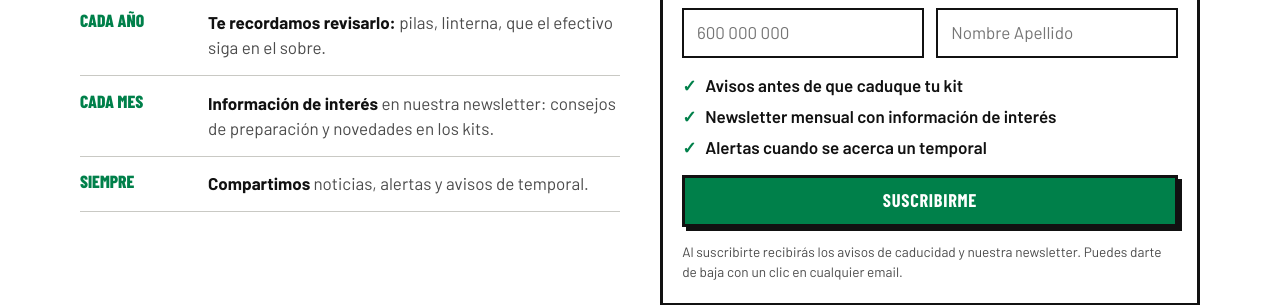
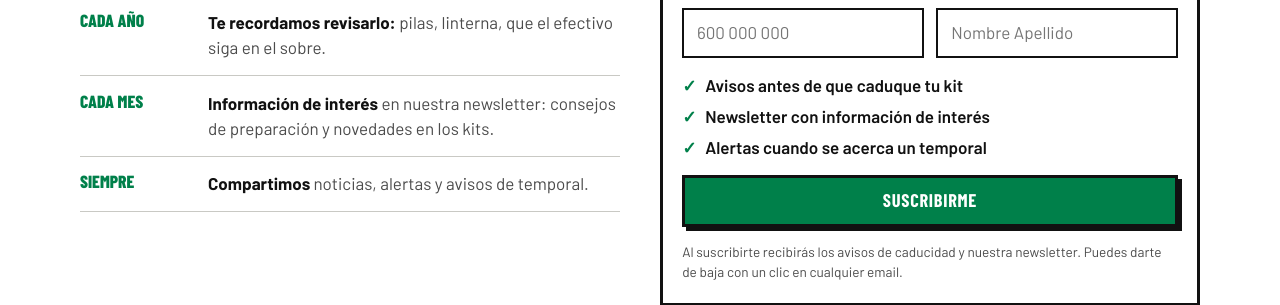
Before and after one commit to lucilayun-ux/elpreparista, a Jekyll site: the page index.html, which Jekyll copies as it is, in a window 1280 px wide and 900 px high, scrolled down 3854 px. Shown: the part 154-459 px from the top of the window. Built offline with Jekyll 4.4.1, drawn with Linux system fonts in a browser that asks for light colours.

Commit message:
Suscripción: quitar que la newsletter es mensual
Co-Authored-By: Claude Opus 5.5 <noreply@anthropic.com>
Claude-Session: https://claude.ai/code/session_01V7PVvrC8Dt7YxBNA65S9m6

```diff
--- a/index.html
+++ b/index.html
@@ -378,7 +378,7 @@ footer .wrap { display: grid; gap: .6rem; }
             <div class="field"><label for="rFullName">Nombre y apellido</label><input id="rFullName" type="text" placeholder="Nombre Apellido" autocomplete="name"></div>
           </div>
           <div class="hp" aria-hidden="true"><label for="rWeb">No rellenes este campo</label><input id="rWeb" type="text" tabindex="-1" autocomplete="off"></div>
-          <ul class="perks"><li>Avisos antes de que caduque tu kit</li><li>Newsletter mensual con información de interés</li><li>Alertas cuando se acerca un temporal</li></ul>
+          <ul class="perks"><li>Avisos antes de que caduque tu kit</li><li>Newsletter con información de interés</li><li>Alertas cuando se acerca un temporal</li></ul>
           <button class="btn red" type="submit" style="background:var(--green)">Suscribirme</button>
           <p class="fine" id="repoErr" role="alert" hidden></p>
           <p class="ok" id="repoOk" hidden></p>
```
Also changed, not shown: other parts of index.html (+1 -1 lines).
